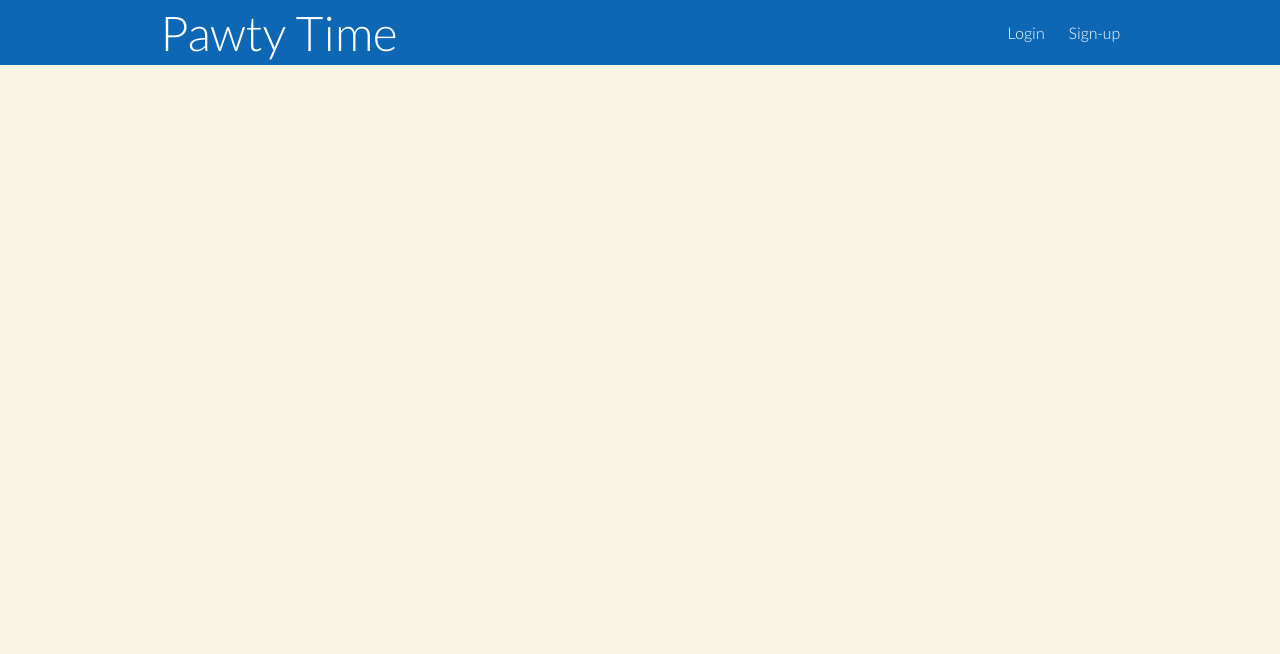
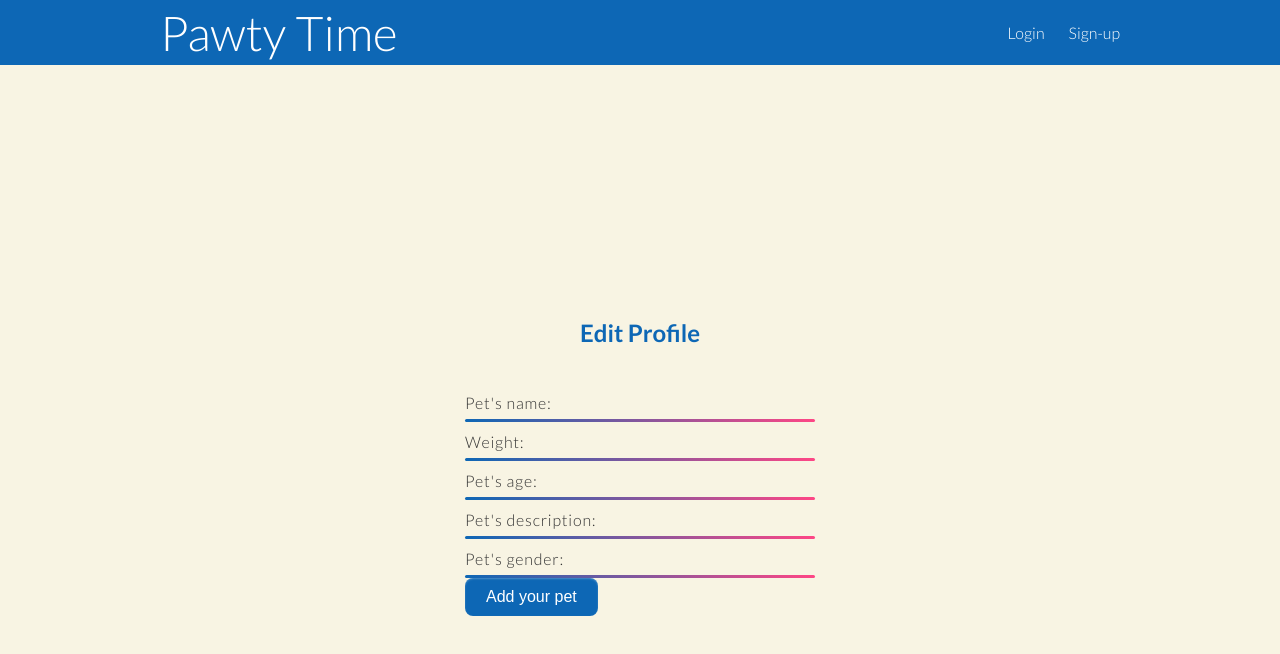
Before and after one commit to murat-zsertay/pet-dating-app, a React (Create React App) app in the folder frontend/: page /edit-profile in a window 1280 px wide. Shown: the top 654 px of the page. Built offline with nearby package versions, Linux system fonts and the light colour scheme.

Commit message:
Adds edit profile page

```diff
--- a/frontend/src/components/app/App.js
+++ b/frontend/src/components/app/App.js
@@ -5,6 +5,8 @@ import FindPetsPage from '../findPetsPage/FindPetsPage';
 import NavBar from '../navBar/navBar';
 import {Route, Routes, useNavigate,} from "react-router-dom";
 import Profile from '../profile/profile';
+import EditProfile from '../editProfile/EditProfile';
+
 
 const App = () => {
     return (
@@ -16,6 +18,7 @@ const App = () => {
                 <Route path='/signup' element={<SignUpForm navigate={useNavigate()} />} />
                 <Route path='/findPetsPage' element={<FindPetsPage navigate={useNavigate()} />} />
                 <Route path='/users/:user_id' element={<Profile navigate={useNavigate()} />} />
+                <Route path='/edit-profile' element={<EditProfile navigate={useNavigate()} />} />
             </Routes>
         </>
     );
--- /dev/null
+++ b/frontend/src/components/editProfile/EditProfile.js
@@ -0,0 +1,161 @@
+import React, { useState, useEffect } from "react";
+import { getUser } from "../../api/user";
+
+const EditProfile = ({ navigate }) => {
+  const [petName, setPetName] = useState("");
+  const [petWeight, setPetWeight] = useState("");
+  const [petAge, setPetAge] = useState("");
+  const [petGender, setPetGender] = useState("");
+  const [petDescription, setPetDescription] = useState("");
+  const [error, setError] = useState(null);
+  const [token, setToken] = useState(window.localStorage.getItem("token"));
+
+  // useEffect(() => {
+  //   getUser().then((user) => {
+  //     const pet = user.pets[0];
+  //     setPetName(pet.name);
+  //     setPetWeight(pet.weight);
+  //     setPetAge(pet.age);
+  //     setPetDescription(pet.description);
+  //     setPetGender(pet.gender);
+  //   });
+  // }, []);
+
+  const handleSubmit = async (event) => {
+    event.preventDefault();
+
+    const response = await fetch("/users", {
+      method: "POST",
+      body: JSON.stringify({
+        pet: {
+          name: petName,
+          petWeight: petWeight,
+          gender: petGender,
+          description: petDescription,
+          age: petAge,
+        },
+      }),
+      headers: {
+        Authorization: `Bearer ${token}`,
+        "Content-Type": "application/json",
+      },
+    });
+
+    const json = await response.json();
+
+    if (!response.ok) {
+      setError(json.message);
+    }
+
+    if (response.ok) {
+      navigate("/profile");
+      setError(null);
+      console.log("Request Submitted");
+    }
+  };
+
+  const handlePetNameChange = (event) => {
+    setPetName(event.target.value);
+  };
+
+  const handlePetWeightChange = (event) => {
+    setPetWeight(event.target.value);
+  };
+
+  const handlePetAgeChange = (event) => {
+    setPetAge(event.target.value);
+  };
+
+  const handlePetDescriptionChange = (event) => {
+    setPetDescription(event.target.value);
+  };
+
+  const handlePetGenderChange = (event) => {
+    setPetGender(event.target.value);
+  };
+
+  return (
+    <main>
+      <h2 id="sign-up-title">Edit Profile</h2>
+
+      <div className="container">
+        <form className="editProfile" onSubmit={handleSubmit}>
+          <div className="input-box">
+            <input
+              className="form_field"
+              id="petName"
+              type="text"
+              value={petName}
+              onChange={handlePetNameChange}
+            />
+            <label id="form_label" htmlFor="petName">
+              Pet's name:
+            </label>
+            <i></i>
+          </div>
+
+          <div className="input-box">
+            <input
+              className="form_field"
+              id="petWeight"
+              type="number"
+              value={petWeight}
+              onChange={handlePetWeightChange}
+            />
+            <label id="form_label" htmlFor="petWeight">
+              Weight:
+            </label>
+            <i></i>
+          </div>
+
+          <div className="input-box">
+            <input
+              className="form_field"
+              id="petAge"
+              type="number"
+              value={petAge}
+              onChange={handlePetAgeChange}
+            />
+            <label id="form_label" htmlFor="petAge">
+              Pet's age:
+            </label>
+            <i></i>
+          </div>
+
+          <div className="input-box">
+            <input
+              className="form_field"
+              id="petDescription"
+              type="text"
+              value={petDescription}
+              onChange={handlePetDescriptionChange}
+            />
+            <label id="form_label" htmlFor="petDescription">
+              Pet's description:
+            </label>
+            <i></i>
+          </div>
+
+          <div className="input-box">
+            <input
+              className="form_field"
+              id="petGender"
+              type="text"
+              value={petGender}
+              onChange={handlePetGenderChange}
+            />
+            <label id="form_label" htmlFor="petGender">
+              Pet's gender:
+            </label>
+            <i></i>
+          </div>
+          <input id="submit" type="submit" value="Add your pet" />
+        </form>
+
+        {error && <div className="error">{error}</div>}
+      </div>
+    </main>
+  );
+};
+
+export default EditProfile;
```
